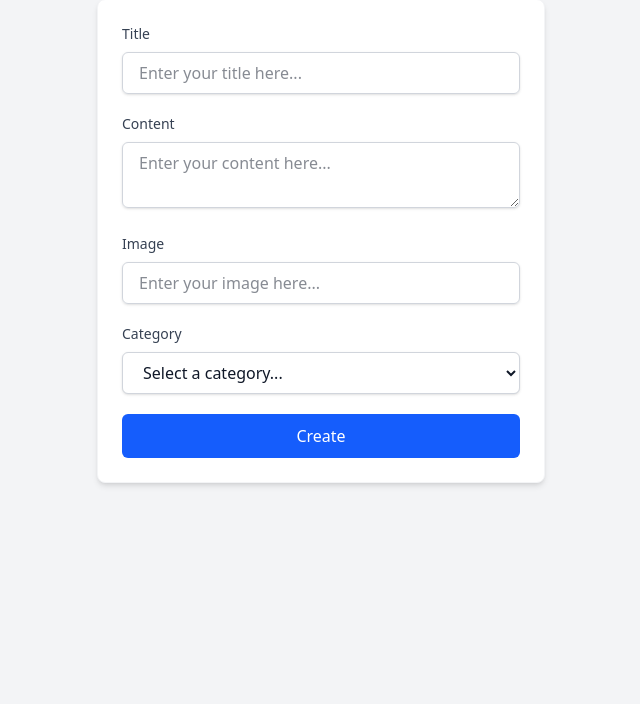
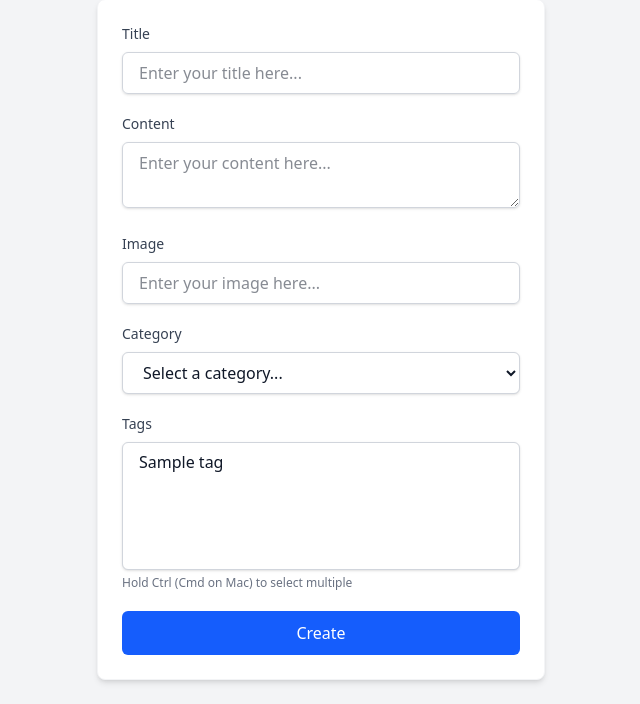
Before and after one commit to euginekardash/EchoRoom, a Laravel app: page /posts/create in a window 1280 px wide. Shown: the part 105-809 px from the top of the page, without its empty margins (319-959 px from the left). Before the commit the page ends 591 px from the top, so only its background shows below. Run offline with Laravel 12, Linux system fonts and the light colour scheme; tables that the repository leaves empty hold one stand-in row (values such as "Sample post"); style sheets or scripts are compiled from the project's sources.

Commit message:
add 'tags' to add to posts

```diff
--- a/app/Http/Controllers/PostController.php
+++ b/app/Http/Controllers/PostController.php
@@ -4,6 +4,7 @@ namespace App\Http\Controllers;
 
 use App\Models\Category;
 use App\Models\Post;
+use App\Models\PostTag;
 use App\Models\Tag;
 use Illuminate\Http\Request;
 
@@ -19,7 +20,8 @@ class PostController extends Controller
     public function create()
     {
         $categories = Category::all();
-        return view('post.create', compact('categories'));
+        $tags = Tag::all();
+        return view('post.create', compact('categories', 'tags'));
     }
 
     public function store()
@@ -29,8 +31,15 @@ class PostController extends Controller
             'content' => 'string',
             'image' => 'string',
             'category_id' => '',
+            'tags' => '',
         ]);
-        Post::create($data);
+        $tags = $data['tags'];
+        unset($data['tags']);
+        $post = Post::create($data);
+
+        $post->tags()->attach($tags);
+
+
         return redirect()->route('post.index');
     }
 
--- a/app/Models/PostTag.php
+++ b/app/Models/PostTag.php
@@ -6,5 +6,5 @@ use Illuminate\Database\Eloquent\Model;
 
 class PostTag extends Model
 {
-    //
+    protected $guarded = false;
 }
--- a/resources/views/post/create.blade.php
+++ b/resources/views/post/create.blade.php
@@ -43,7 +43,23 @@
                     <p class="mt-1 text-sm text-red-600">{{ $message }}</p>
                 @enderror
             </div>
-
+            <div class="mb-5">
+                <label for="tags" class="block text-sm font-medium text-gray-700 mb-2">
+                    Tags
+                </label>
+                <select id="tags" name="tags[]" multiple size="5"
+                    class="w-full px-4 py-2 border border-gray-300 rounded-md shadow-sm focus:ring-2 focus:ring-blue-500 focus:border-blue-500 outline-none transition-all text-gray-900 bg-white">
+                    @foreach ($tags as $tag)
+                        <option value="{{ $tag->id }}" {{ in_array($tag->id, old('tags', [])) ? 'selected' : '' }}>
+                            {{ $tag->title }}
+                        </option>
+                    @endforeach
+                </select>
+                <p class="mt-1 text-xs text-gray-500">Hold Ctrl (Cmd on Mac) to select multiple</p>
+                @error('tags')
+                    <p class="mt-1 text-sm text-red-600">{{ $message }}</p>
+                @enderror
+            </div>
             <button type="submit"
                 class="w-full bg-blue-600 hover:bg-blue-700 text-white font-medium py-2.5 px-4 rounded-md transition-colors focus:ring-2 focus:ring-blue-500 focus:ring-offset-2">
                 Create
```
